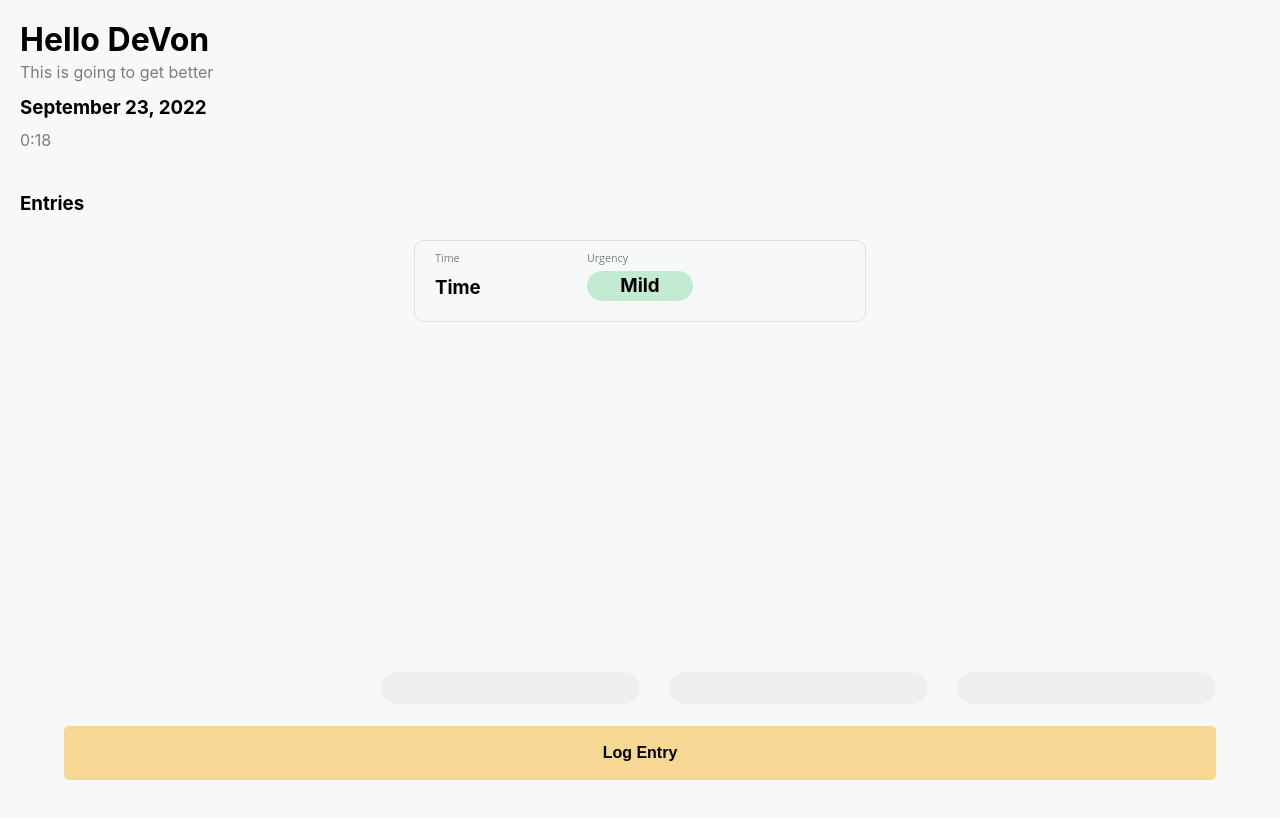
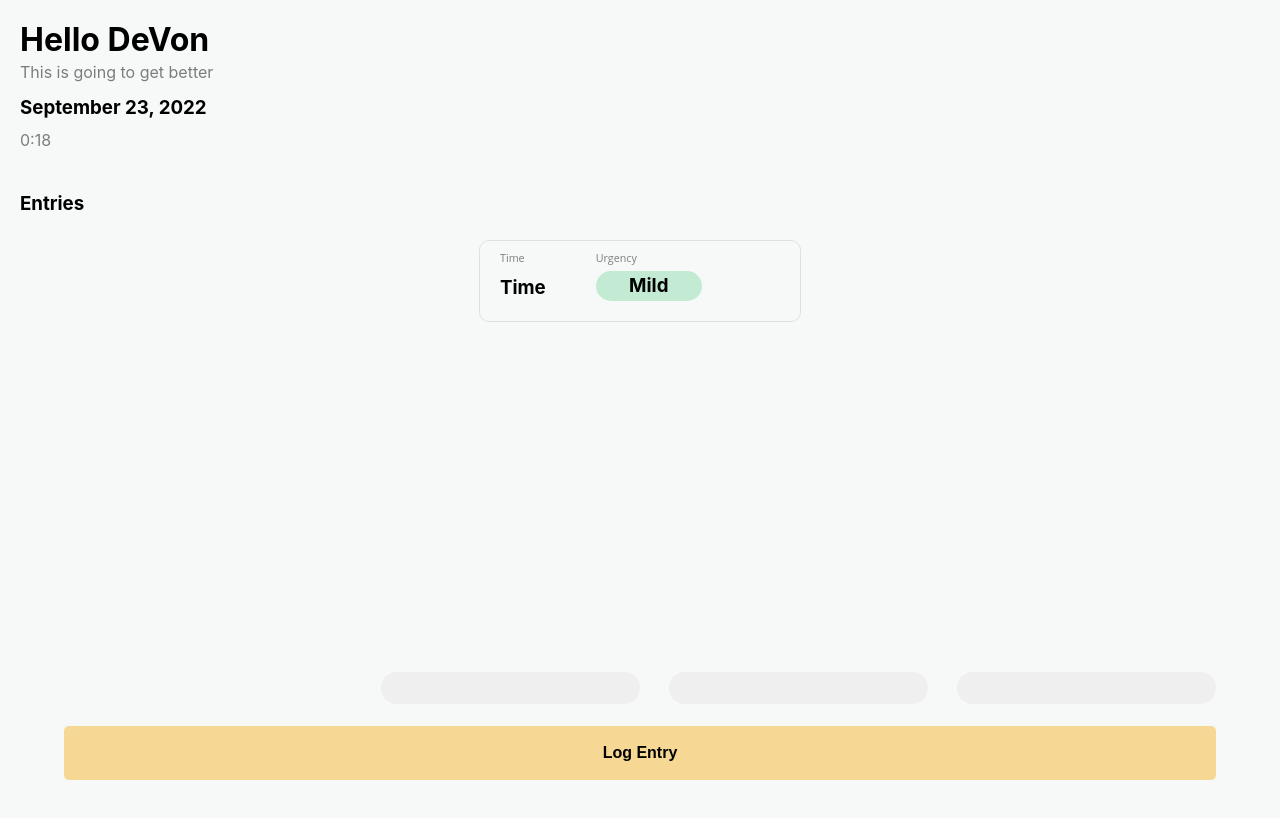
Before and after one commit to devonrandall-design/health-app, a React (Create React App) app: page / in a window 1280 px wide. Built offline with nearby package versions, Linux system fonts and the light colour scheme.

Commit message:
1 file modified

```diff
--- a/src/style.css
+++ b/src/style.css
@@ -132,8 +132,7 @@ margin: 0px;
 }
 
 .entry-card {
-  min-width: 450px;
-  max-width: 450px;
+  min-width: 20rem;
   height: 80px;
   display: flex;
   gap: 10px;
```
